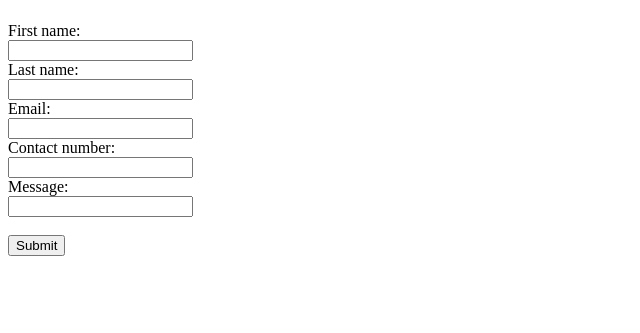
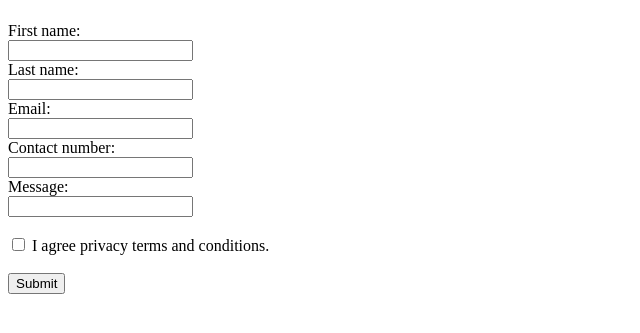
Before and after one commit to loyceabbie/puloraca_fusion1, a PHP site: the page made by HTML AND OTHER PAGES/contact from/contact.html in a window 1280 px wide. Shown: the part 58-391 px from the top of the page, without its empty margins (0-640 px from the left). Run offline with PHP 8.4, Linux system fonts and the light colour scheme.

Commit message:
checkbox added

```diff
--- a/HTML AND OTHER PAGES/contact from/contact.css
+++ b/HTML AND OTHER PAGES/contact from/contact.css
@@ -1,3 +1,3 @@
-header {
+.contact us {
     text-align: center;
 }
--- a/HTML AND OTHER PAGES/contact from/contact.html
+++ b/HTML AND OTHER PAGES/contact from/contact.html
@@ -26,6 +26,11 @@
         <label for="message">Message:</label><br>
         <input type="text" id="message" name="message"><br><br>
 
+        <div class="custom-control custom-checkbox">
+            <input type="checkbox" class="custom-control-input" id="customCheck" name="terms&conditions">
+            <label class="custom-control-label" for="customCheck">I agree privacy terms and conditions.</label><br><br>
+          </div>
+
         <input type="submit" value="Submit">
       </form>
 
```
